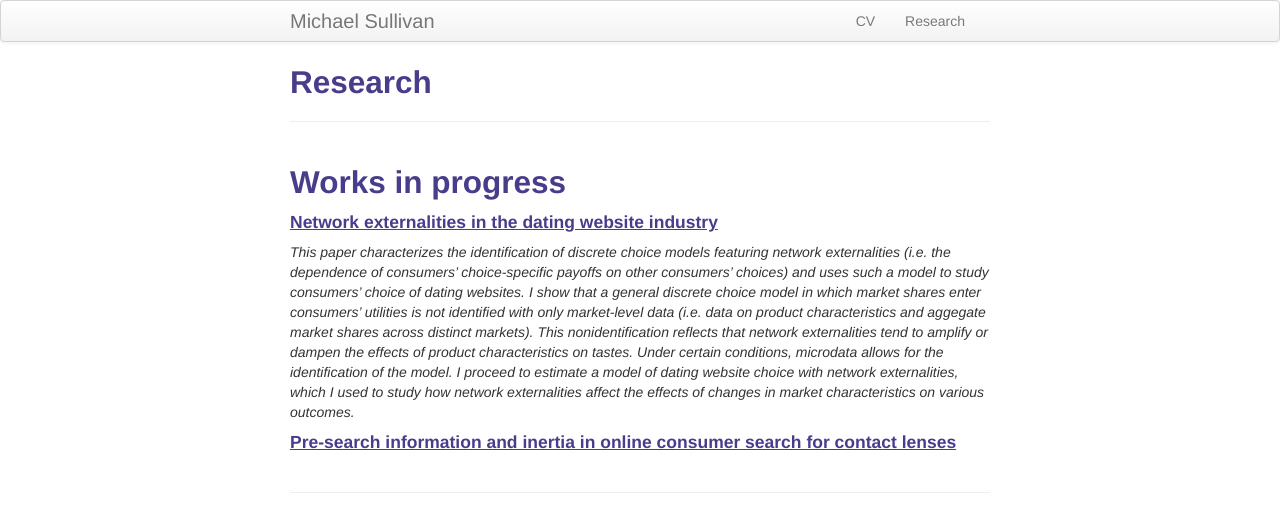
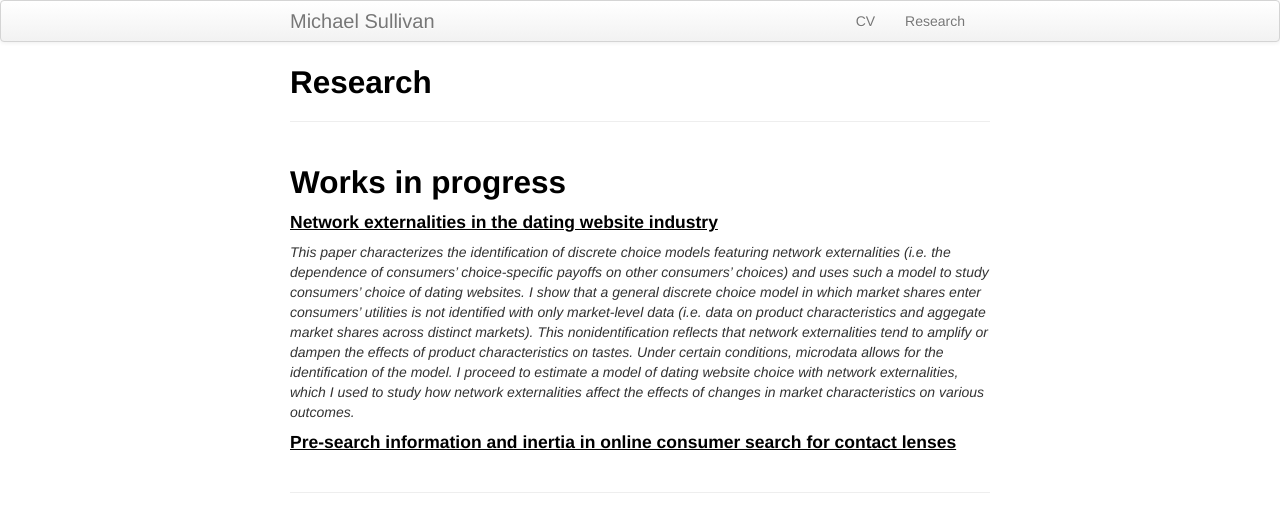
Before and after one commit to M-R-Sullivan/M-R-Sullivan.github.io, a Jekyll site: the page built from pages/research.md, in a window 1280 px wide. Shown: the top 532 px of the page. Built offline with Jekyll 4.4.1, drawn with Linux system fonts in a browser that asks for light colours.

Commit message:
text to bl

```diff
--- a/assets/themes/twitter/css/my_custom_css.css
+++ b/assets/themes/twitter/css/my_custom_css.css
@@ -7,15 +7,15 @@ code {
 }
 
 a code {
-    color: #slateblue;
+    color: #black;
 }
 
 a {
-    color: #slateblue;
+    color: #black;
 }
 
 a:hover {
-    color: darkslateblue;
+    color: black;
     background-color: #e3e4fa;
     text-decoration: none;
 }
@@ -25,7 +25,7 @@ a img {
 }
 
 a:hover img {
-    color: darkslateblue;
+    color: black;
     background-color: #e3e4fa;
     text-decoration: none;
     border: solid 2px #e3e4fa;
@@ -58,7 +58,7 @@ td.right {
 
 
 h1, h2, h3, h4 {
-    color: darkslateblue;
+    color: black;
 }
 
 .danger {
```
Also changed, not shown: crayons.js (deleted, +0 -4 lines).
